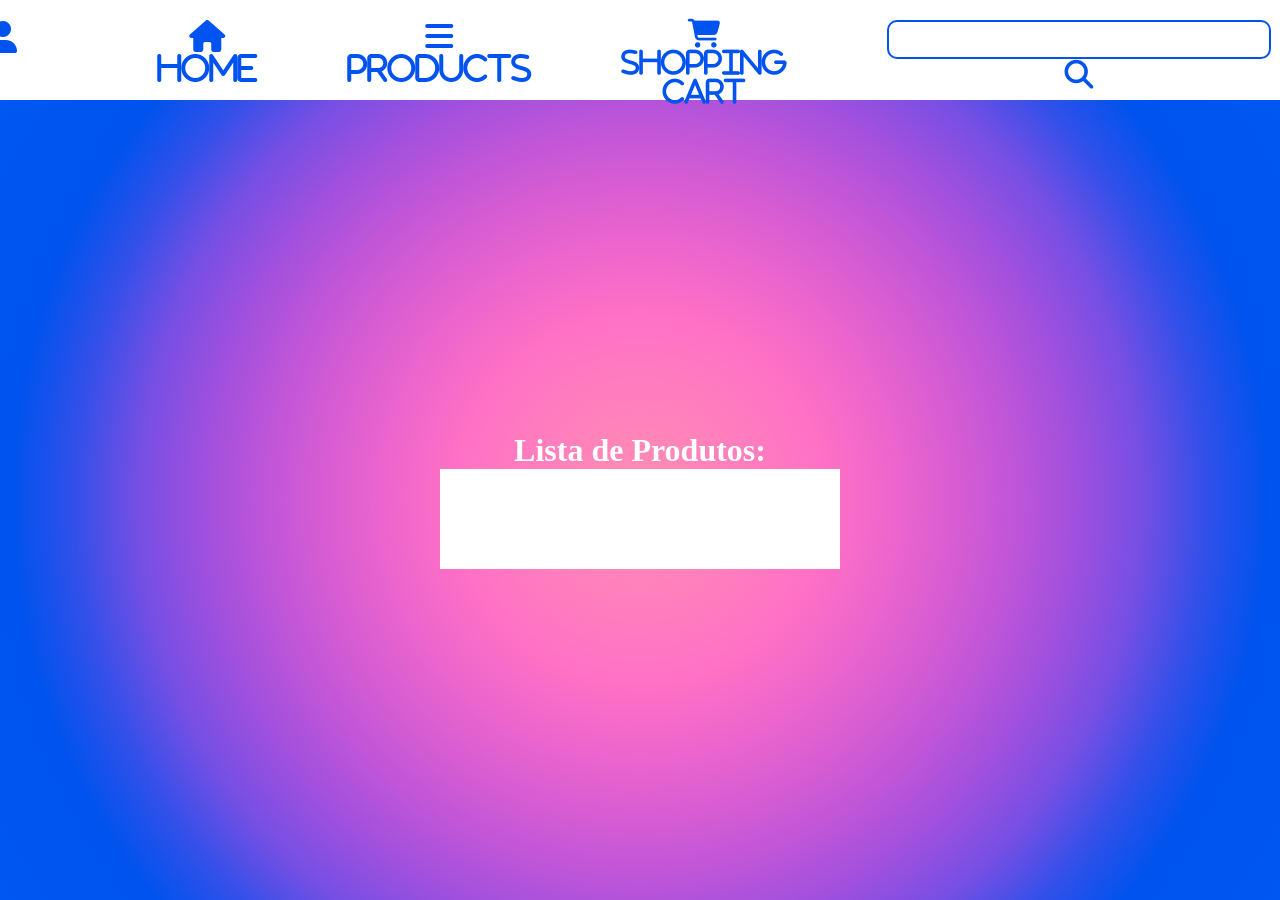
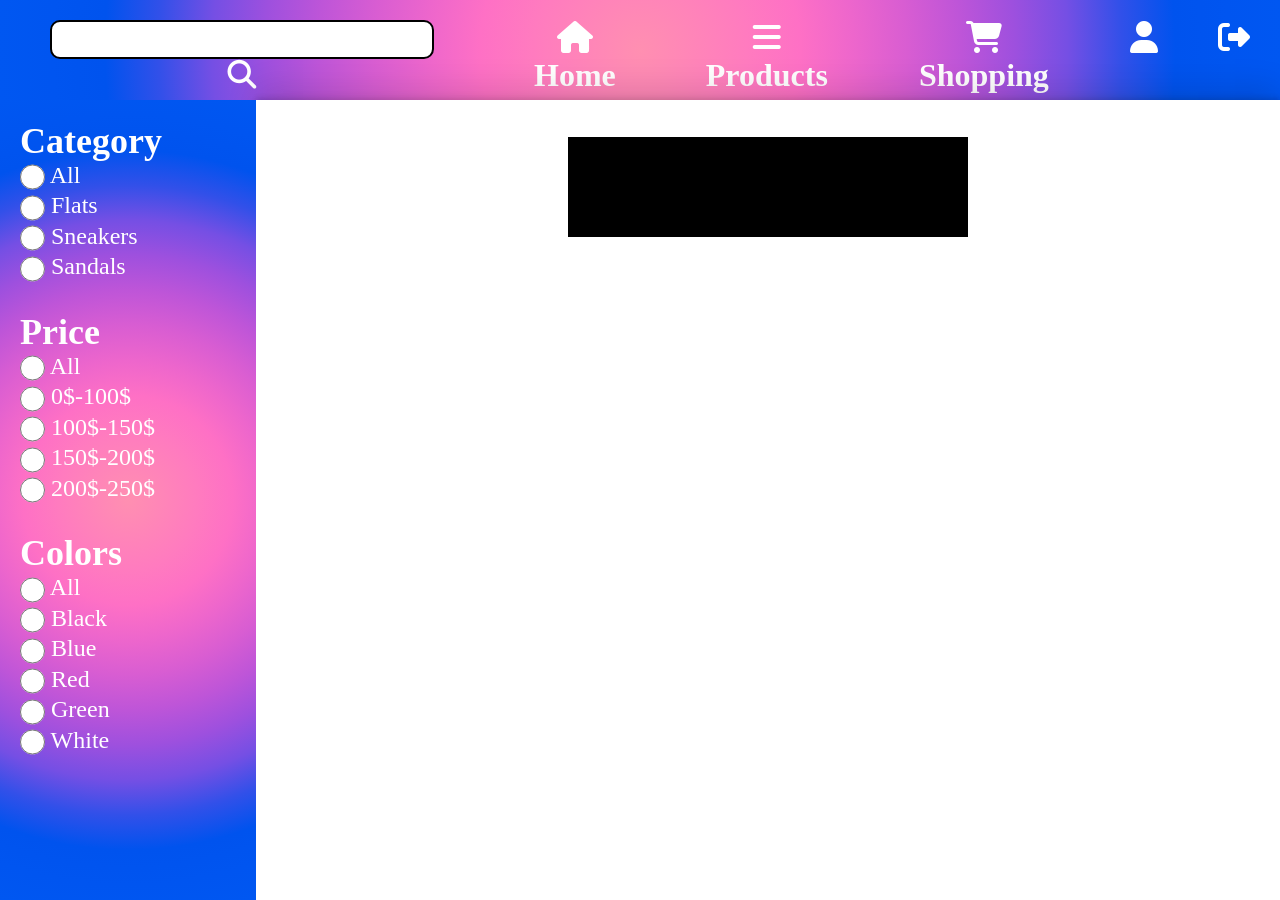
Before and after one commit to NathanAtaliba/LoginMySql, a website: page frontend/logado.html in a window 1280 px wide. Drawn offline with Linux system fonts and the light colour scheme.

Commit message:
Changes_frontend

```diff
--- a/frontend/CSS/logado.css
+++ b/frontend/CSS/logado.css
@@ -10,74 +10,123 @@
     text-align: center;
     flex-direction: row;
     justify-content: center;
-    color: #0053ee;
+    color: white;
+    background-image: radial-gradient(circle at 50% 50%, #ff8fb1 0, #ff85b8 8.33%, #ff7bbf 16.67%, #fe70c5 25%, #ed66cc 33.33%, #d85dd2 41.67%, #be55d8 50%, #9e50de 58.33%, #754fe4 66.67%, #3250e9 75%, #0053ee 83.33%, #0055f0 91.67%, #0057f1 100%);
 }
-.textoIcon{
+
+.iconsDetails{
+    margin-right: 0;
+    display: flex;
+    flex-direction: row;
+    justify-content: center;
+}
+
+.iconUser{
     font-size: 2rem;
-    margin: 20px 30px;
+    margin:20px 30px;
+    color: white;
 }
-.textoUser{
-    display: flex;
-    text-align: center;
-    flex-direction: row;
-    justify-content: center
+
+.iconUser:hover{
+    color: black;
+    cursor: pointer;
 }
-.texto{
+
+.iconLogout{
     font-size: 2rem;
-    margin: 20px 30px;
+    margin:20px 30px;
 }
+
+.iconLogout:hover{
+    color: black;
+    cursor: pointer;
+}
+
 .home{
     font-size: 2rem;
     margin: 20px 50px;
 }
+
 .home:hover{
     cursor: pointer;
-    color: #ff7bbf;
+    color: black;
 }
+
 .products{
     font-size: 2rem;
     margin: 20px 40px;
 }
+
 .products:hover{
     cursor: pointer;
-    color: #ff7bbf;
+    color: black;
 }
+
 .shopping_cart{
-    font-size: 1.8rem;
+    font-size: 2rem;
     margin: 20px 50px;
 }
+
 .shopping_cart:hover{
     cursor: pointer;
-    color: #ff7bbf;
+    color: black;
 }
+
 .search{
     font-size: 1.8rem;
-    border: 2px solid #0053ee;
+    border: 2px solid black;
     border-radius: 10px;
 
 }
+
 .searchBar{
     font-size: 1.8rem;
     margin: 20px 50px;
 }
+
 .searchBar:hover{
     cursor: pointer;
-    color: #ff7bbf;
+    color: black;
 }
 
 .list{
-    width: 100%;
+    width: 80%;
     height: 100vh;
     display: flex;
-    justify-content: center;
+    position: absolute;
+    right: 0;
     flex-direction: column;
-    background-image: radial-gradient(circle at 50% 50%, #ff8fb1 0, #ff85b8 8.33%, #ff7bbf 16.67%, #fe70c5 25%, #ed66cc 33.33%, #d85dd2 41.67%, #be55d8 50%, #9e50de 58.33%, #754fe4 66.67%, #3250e9 75%, #0053ee 83.33%, #0055f0 91.67%, #0057f1 100%);
+    background-image: white;
     color: white;
+    box-shadow: rgba(0, 0, 0, 0.25) 0px 54px 55px, rgba(0, 0, 0, 0.12) 0px -12px 30px, rgba(0, 0, 0, 0.12) 0px 4px 6px, rgba(0, 0, 0, 0.17) 0px 12px 13px, rgba(0, 0, 0, 0.09) 0px -3px 5px;
 }
 
 .list_products{
     height: 100px;
     width: 400px;
-    background-color: white;
+    background-color: black;
     justify-content: center;
 }
+
+.barSide{
+    background-image: radial-gradient(circle at 50% 50%, #ff8fb1 0, #ff85b8 8.33%, #ff7bbf 16.67%, #fe70c5 25%, #ed66cc 33.33%, #d85dd2 41.67%, #be55d8 50%, #9e50de 58.33%, #754fe4 66.67%, #3250e9 75%, #0053ee 83.33%, #0055f0 91.67%, #0057f1 100%);
+    margin: 0;
+    width: 20%;
+    height: 100vh;
+    font-size: 1.5rem;
+    color: white;
+    position: absolute;
+    top: 100px;
+    left: 0;
+    border: none;
+}
+.filter{
+    margin: 20px;
+}
+
+input[type=radio]{
+    border: 0px;
+    width: 25px;
+    height: 30px;
+    vertical-align: middle;
+}
--- a/frontend/logado.html
+++ b/frontend/logado.html
@@ -7,25 +7,53 @@
     <link rel="stylesheet" href="./fontawesome-free-6.4.2-web/css/all.css">
     <title>Online_Store</title>
 </head>
-<body>
+<header>
     <div class="menu">
-        <div class="textoUser">
-            <h1 class="textoIcon" id="textoIcon"><i class="fa-solid fa-user fa-beat"></i> </h1>
-            <h1 class="texto" id="texto"></h1>
-        </div>
-        <h1 class="home"><i class="fa-solid fa-house"> Home </i></h1>
-        <h1 class="products"><i class="fa-solid fa-bars"> Products </i></h1>
-        <h1 class="shopping_cart"><i class="fa-solid fa-cart-shopping"> Shopping Cart </i></h1>
         <div class="searchBar">
             <input type="search" class="search" name="search" id="search">
             <i class="fa-solid fa-magnifying-glass" id="iconSearch"></i></input>
         </div>
+        <h1 class="home"><i class="fa-solid fa-house"></i> Home</h1>
+        <h1 class="products"><i class="fa-solid fa-bars"></i> Products</h1>
+        <h1 class="shopping_cart"><i class="fa-solid fa-cart-shopping"></i> Shopping Cart</h1>
+        <div class="iconsDetails">
+            <h1 class="iconUser" id="iconUser"><i class="fa-solid fa-user"></i> </h1>
+            <h1 class="iconLogout" id="iconLogout"><i class="fa-sharp fa-solid fa-right-from-bracket"></i></h1>
+        </div>
        </div>
+</header>
+<body>
     <div class="list">
         <table class="list_products">
             <h1 class="title"> Lista de Produtos: </h1>
         </table>
     </div>
 </body>
+<aside>
+    <div class="barSide">
+        <div class="filter">
+            <h1>Category</h1>
+            <p><input type="radio" name="category" id="category1"> All</p>
+            <p><input type="radio" name="category" id="category2"> Flats</p>
+            <p><input type="radio" name="category" id="category3"> Sneakers</p>
+            <p><input type="radio" name="category" id="category4"> Sandals</p>
+            <br>
+            <h1>Price</h1>
+            <p><input type="radio" name="price" id="Price1"> All</p>
+            <p><input type="radio" name="price" id="Price2"> 0$-100$</p>
+            <p><input type="radio" name="price" id="Price3"> 100$-150$</p>
+            <p><input type="radio" name="price" id="Price4"> 150$-200$</p>
+            <p><input type="radio" name="price" id="Price5"> 200$-250$</p>
+            <br>
+            <h1>Colors</h1>
+            <p><input type="radio" name="colors" id="color1"> All</p>
+            <p><input type="radio" name="colors" id="color2"> Black</p>
+            <p><input type="radio" name="colors" id="color3"> Blue</p>
+            <p><input type="radio" name="colors" id="color4"> Red</p>
+            <p><input type="radio" name="colors" id="color5"> Green</p>
+            <p><input type="radio" name="colors" id="color6"> White</p>
+    </div>
+</div>
+</aside>
 <script src="JS/logado.js"></script>
 </html>
```
Also changed, not shown: frontend/index.html (+1 -0 lines).
